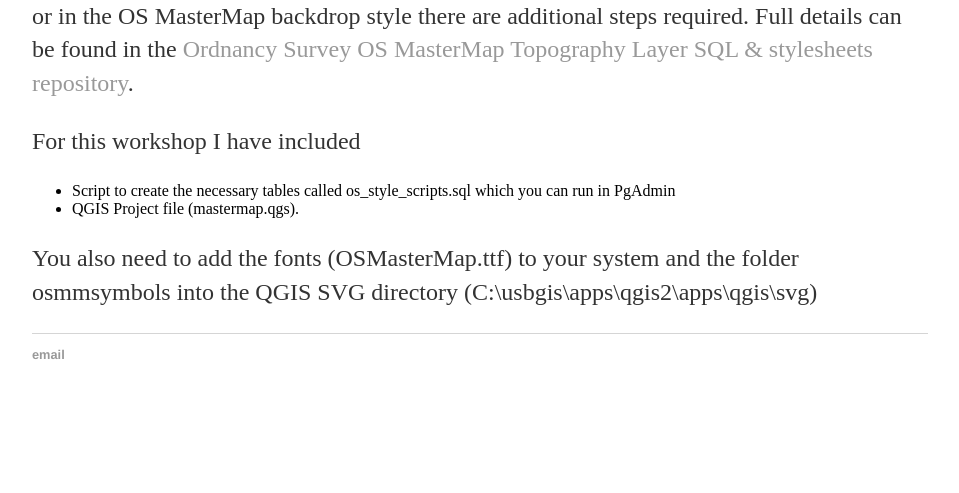
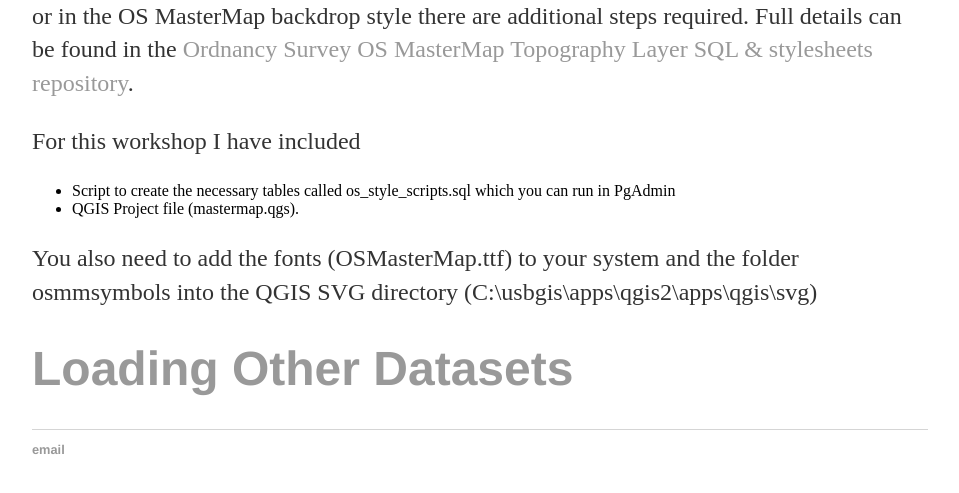
Before and after one commit to walkermatt/aileenh.github.io, a Jekyll site: the page built from viewing-mastermap.md, in a window 1280 px wide and 900 px high, scrolled down 4126 px, cut to the strip 383-876 px from the top of the window. Shown: the whole strip, without its empty margins (160-1119 px from the left). Built offline with Jekyll 4.4.1, drawn with Linux system fonts in a browser that asks for light colours; before the commit the page ends 4931 px from its top, so only the background shows below that.

Commit message:
Update viewing-mastermap.md

```diff
--- a/viewing-mastermap.md
+++ b/viewing-mastermap.md
@@ -63,3 +63,5 @@
 * QGIS Project file (mastermap.qgs).
 
 You also need to add the fonts (OSMasterMap.ttf) to your system and the folder osmmsymbols into the QGIS SVG directory (C:\usbgis\apps\qgis2\apps\qgis\svg)
+
+# [Loading Other Datasets]() #
```
